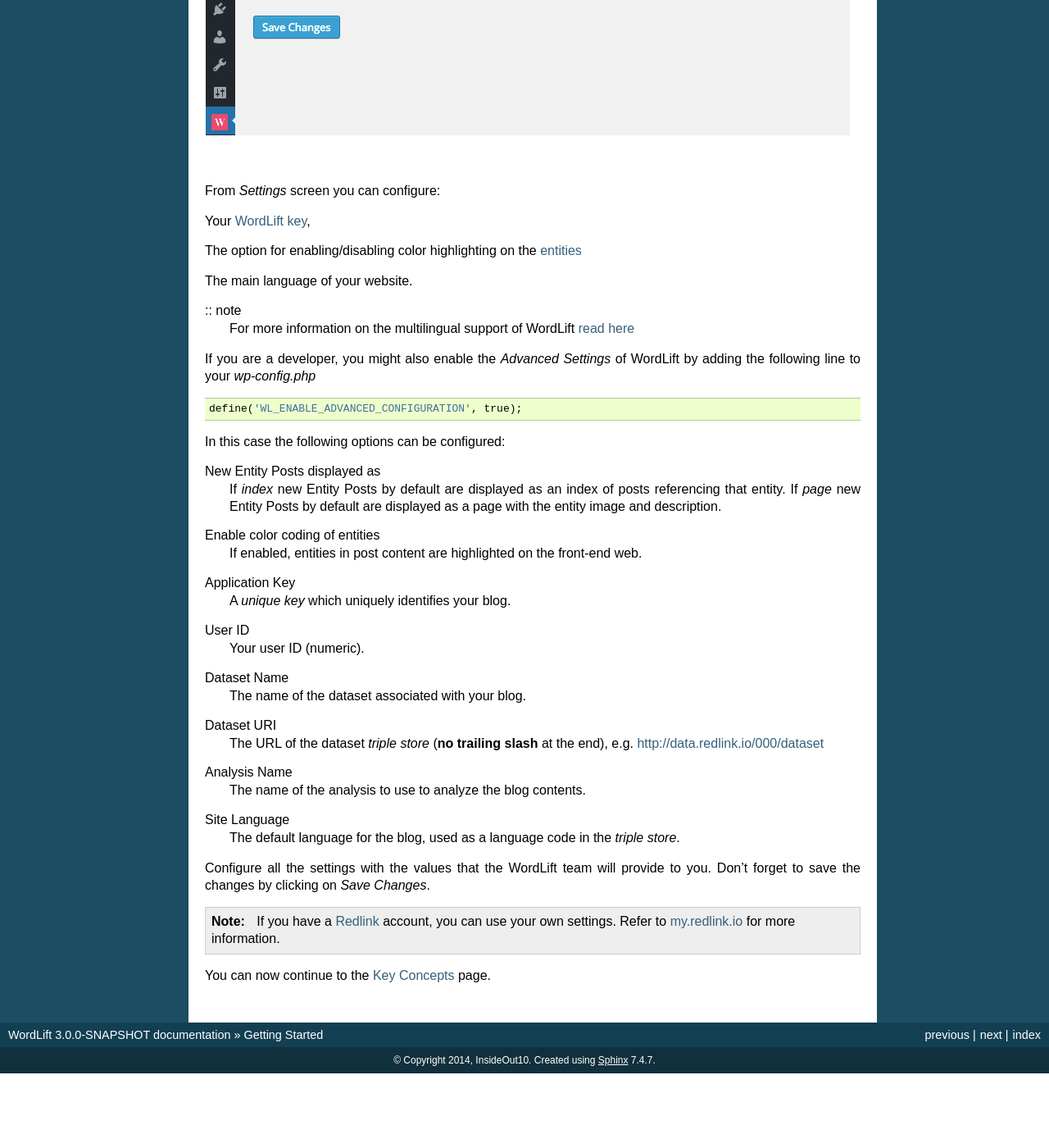
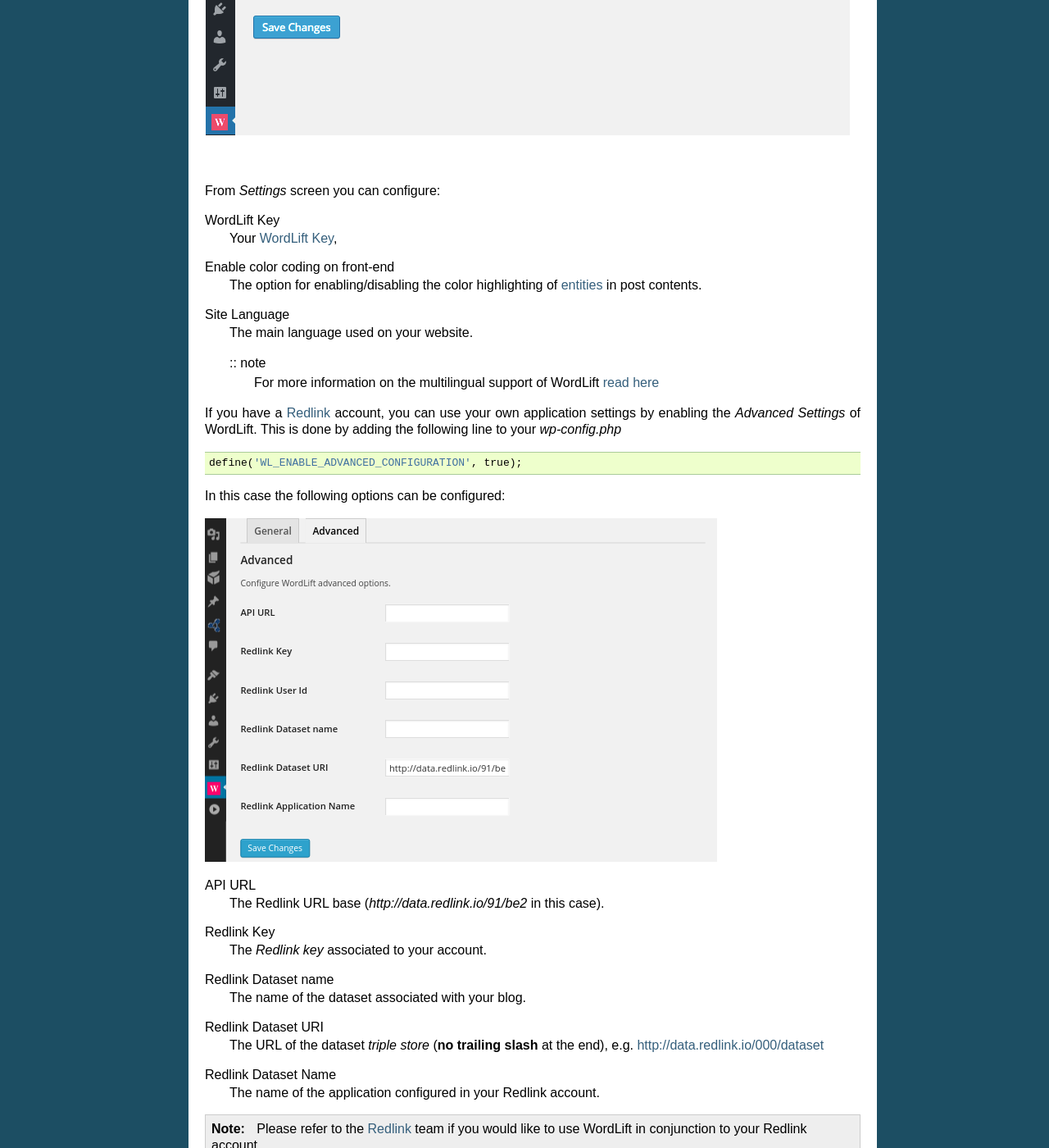
Before and after one commit to insideout10/wordlift-docs, a Sphinx documentation site: the page built from docs/getting-started.rst, in a window 1280 px wide and 1400 px high, scrolled down 1296 px. Shown: the whole window at 82% size. Built offline with Sphinx 7.4.7, drawn with Linux system fonts in a browser that asks for light colours; before the commit the page ends 2605 px from its top, so only the background shows below that.

Commit message:
Adding more specs on how to configure Redlink
this shall be revised

```diff
--- a/docs/getting-started.rst
+++ b/docs/getting-started.rst
@@ -51,54 +51,47 @@
 
 From *Settings* screen you can configure:
 
-Your `WordLift key <key-concepts.html#wordlift-key>`_,
+WordLift Key
+    Your `WordLift Key <key-concepts.html#wordlift-key>`_,
 
-The option for enabling/disabling color highlighting on the `entities <key-concepts.html#entity>`_
+Enable color coding on front-end
+    The option for enabling/disabling the color highlighting of `entities <key-concepts.html#entity>`_ in post contents.
 
-The main language of your website.
+Site Language
+    The main language used on your website.
 
-:: note
-    For more information on the multilingual support of WordLift `read here <faq.html#what-are-the-languages-supported-by-wordlift>`_
+    :: note
+        For more information on the multilingual support of WordLift `read here <faq.html#what-are-the-languages-supported-by-wordlift>`_
 
-If you are a developer, you might also enable the *Advanced Settings* of WordLift by adding the following line to your `wp-config.php` ::
+If you have a Redlink_ account, you can use your own application settings by enabling the *Advanced Settings* of WordLift. This is done by adding the following line to your `wp-config.php` ::
 
     define('WL_ENABLE_ADVANCED_CONFIGURATION', true);
 
 In this case the following options can be configured:
 
-New Entity Posts displayed as
-    If *index* new Entity Posts by default are displayed as an index of posts referencing that entity.
-    If *page* new Entity Posts by default are displayed as a page with the entity image and description.
+.. image:: /images/wordlift-settings-advanced-menu.png
 
-Enable color coding of entities
-    If enabled, entities in post content are highlighted on the front-end web.
+API URL
+    The Redlink URL base (*http://data.redlink.io/91/be2* in this case).
 
-Application Key
-    A *unique key* which uniquely identifies your blog.
+Redlink Key
+    The *Redlink key* associated to your account.
 
-User ID
-    Your user ID (numeric).
-
-Dataset Name
+Redlink Dataset name
     The name of the dataset associated with your blog.
 
-Dataset URI
+Redlink Dataset URI
     The URL of the dataset *triple store* (**no trailing slash** at the end), e.g. http://data.redlink.io/000/dataset
 
-Analysis Name
-    The name of the analysis to use to analyze the blog contents.
+Redlink Dataset Name
+    The name of the application configured in your Redlink account.
 
-Site Language
-    The default language for the blog, used as a language code in the *triple store*.
+.. note::
 
+    Please refer to the Redlink_ team if you would like to use WordLift in conjunction to your Redlink account.
 
 Configure all the settings with the values that the WordLift team will provide to you. Don't forget to save the changes
 by clicking on *Save Changes*.
-
-
-.. note::
-
-    If you have a Redlink_ account, you can use your own settings. Refer to my.redlink.io_ for more information.
 
 
 You can now continue to the :doc:`key-concepts` page.
```
Also changed, not shown: docs/images/wordlift-settings-advanced-menu.png (added).
